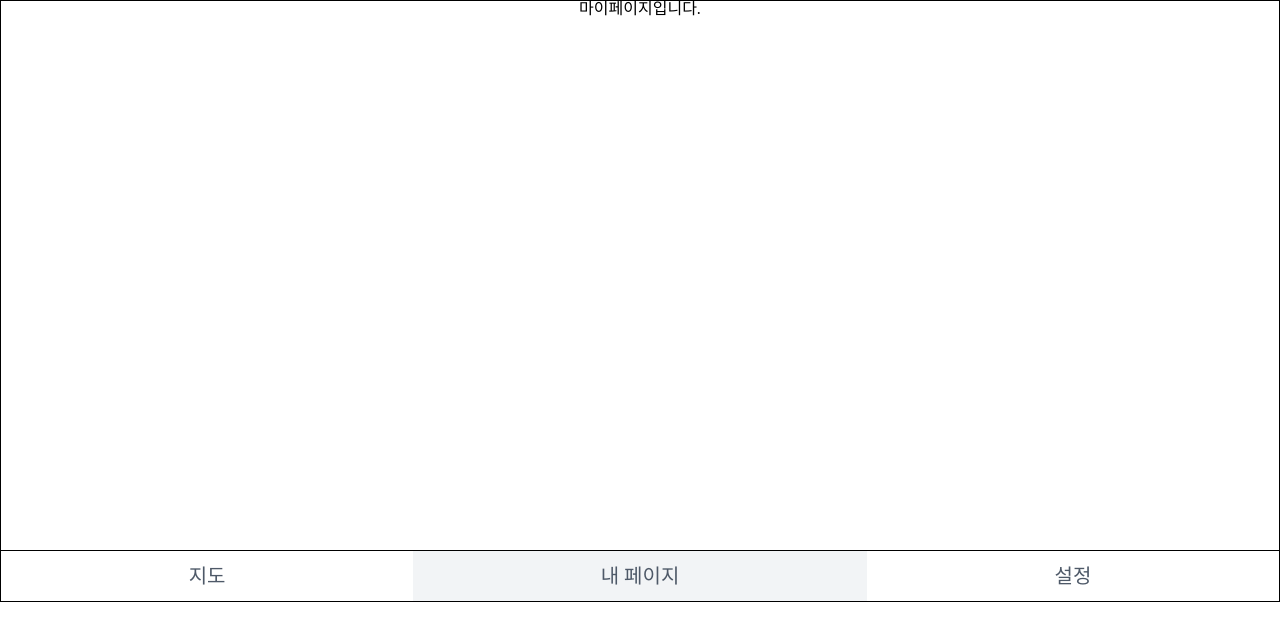
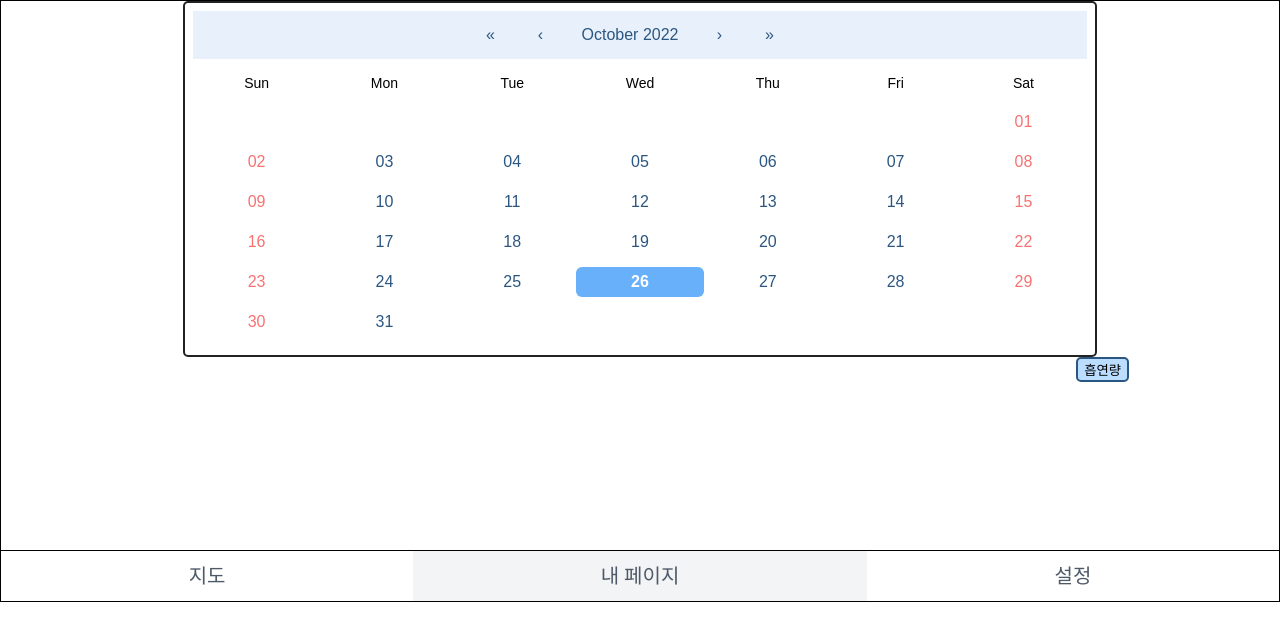
Before and after one commit to making-cloud/Web, a React (Create React App) app in the folder making_cloud/: page /my in a window 1280 px wide. Shown: the top 640 px of the page. Built offline with nearby package versions, Linux system fonts and the light colour scheme; the HTML template or start-up script is replaced by a standard one.

Commit message:
feat: 캘린더 기능 추가 - 기록 추가

```diff
--- /dev/null
+++ b/making_cloud/src/pages/List.js
@@ -0,0 +1,40 @@
+import { css } from "@emotion/css";
+
+function User({ user, onRemove }) {
+    return (
+      <div className={box}>
+        <b>{user.day} ) 흡연량 : {user.text}</b>
+        <button className={del} onClick={() => onRemove(user.id)}>삭제</button>
+      </div>
+    );
+  }
+
+export default function UserList({ users, onRemove }) {
+return (
+    <div>
+    {users.map(user => (
+        <User user={user} key={user.id} onRemove={onRemove} />
+    ))}
+    </div>
+);
+}
+
+const box = css`
+max-width: 60%;
+background-color: #fff;
+border : 1px solid #2b5682;
+border-radius: 5px;
+font-family: Arial, Helvetica, sans-serif;
+line-height: 2em;
+margin : 2px
+`;
+const del = css`
+border : 1px solid #2b5682;
+border-radius: 5px;
+background-color: #bbddff;
+font-family: Arial, Helvetica, sans-serif;
+float: right;
+margin-top: 3.5px;
+margin-left: -10px;
+margin-right: 10px;
+`;
--- a/making_cloud/src/pages/MyPage.js
+++ b/making_cloud/src/pages/MyPage.js
@@ -1,8 +1,189 @@
-import React from "react";
+import React, { useRef, useState } from "react";
 import PageWrapper from "../component/Wrapper/PageWrapper";
+import Calendar from 'react-calendar';
+import moment from 'moment';
+import { css } from "@emotion/css";
+import UserList from "./List";
 
-function MyPage(props) {
-  return <PageWrapper>마이페이지입니다.</PageWrapper>;
+export default function MyPage(props) {
+  const [value, onChange] = useState(new Date()); //현재날짜
+  const [visible, setVisible] = useState(false);  //가리기
+  const [text, setText] = useState("");           //흡연량 입력
+  const [day, setDay] = useState(moment(value).format("YYYY-MM-DD")); //선택날짜
+  const [Daymarks, setDayMarks] = useState([]);   //날짜만 배열
+  const [users, setUsers] = useState([]);         //배열
+
+  const nextId  = useRef(1);
+  const onCreate = () => {                         //배열추가
+    const newI = {
+      id: nextId.current,
+      day: day,
+      text : text
+    };
+    setDayMarks([...Daymarks, day])
+    setUsers([...users,newI]);
+    nextId.current += 1;
+  };
+
+  const onRemove = id => {                         //삭제
+    setUsers(users.filter(user => user.id !== id));
+  };
+
+  return (
+    <PageWrapper>
+      <Calendar
+        onChange={onChange}
+        formatDay={(locale,date) => moment(date).format("DD")}
+        value={value}
+        minDetail="month"
+        maxDetail="month"
+        onClickDay= {(day) => setDay(moment(day).format("YYYY-MM-DD"))}
+        showNeighboringMonth={false}
+        calendarType="US"
+        className={calendar}
+        tileContent={({ date, view }) => {
+          let html = [];
+          if (Daymarks.find((x) => x === moment(date).format("YYYY-MM-DD"))) {
+            html.push(<div className="dot"></div>);
+          }
+          return (
+            <>
+              <div className="flex">
+                {html}
+              </div>
+            </>
+          );
+        }}
+      />
+      <button className={button} onClick={()=>{
+          setVisible(!visible);
+      }}> {visible ? "닫기" : "흡연량"}</button>
+      { visible && (
+        <div>
+        <input value={text}
+              placeholder={"흡연량 : "}
+              className={text}
+              onChange={(e)=>{setText(e.target.value)}} />
+        <button onClick={onCreate}>+</button>
+        <UserList users={users} onRemove={onRemove}/>
+        </div>
+      ) }
+    </PageWrapper>
+  );
 }
 
-export default MyPage;
+const button = css`
+  border : 2px solid #2b5682;
+  border-radius: 5px;
+  background-color: #bbddff;
+  font-family: Arial, Helvetica, sans-serif;
+  float: right;
+  margin-right: 150px;
+`;
+const calendar = css`
+  max-width: 70%;
+  background-color: #fff;
+  border : 2px solid #222;
+  border-radius: 5px;
+  padding: 8px;
+  font-family: Arial, Helvetica, sans-serif;
+  line-height: 3em;
+
+  .dot {
+    height: 2.4px;
+    width: 20px;
+    background-color: #f87171;
+    display: flex;
+    margin: auto;
+  }
+ .react-calendar__navigation{
+  background-color:#e8f1fb;
+ }
+ .react-calendar__navigation button {
+  color: #2b5682;
+  background: none;
+  border: none;
+  border-radius: 4px;
+  font-size: 16px;
+  margin-right: 20px;
+  min-width: 30px;
+ }
+ .react-calendar__navigation button:enabled:hover,
+ .react-calendar__navigation button:enabled:focus {
+  background-color: #fcfcfc;
+ }
+ abbr[title] { /*월화수*/
+  text-decoration: none;
+  font-size: 14px;
+ }
+ .react-calendar__tile {
+  height: 30px;
+  color: #2b5682;
+  background: none;
+  border: 30px;
+  margin-bottom: 10px;
+  border-radius: 6px;
+  font-size: 16px;
+ }
+ .react-calendar__month-view__days__day--weekend {
+  color: #f87171;
+ }
+ .react-calendar__tile:enabled:hover,
+ .react-calendar__tile:enabled:focus { /*마우스*/
+  background: #f8f8fa;
+  color: #68b1fa;
+  border-radius: 6px;
+ }
+ .react-calendar__tile--now {
+  background: #68b1fa33;
+  border-radius: 6px;
+  font-weight: bold;
+  color: #68b1fa;
+ }
+ .react-calendar__tile--now:enabled:hover,
+ .react-calendar__tile--now:enabled:focus { /*오늘날짜에 댈때*/
+  background: #68b1fa33;
+  font-weight: bold;
+  color: #68b1fa;
+ }
+ .react-calendar__tile--hasActive:enabled:hover,
+ .react-calendar__tile--hasActive:enabled:focus {
+  background: #f8f8fa;
+ }
+ .react-calendar__tile--active {
+  background: #68b1fa;
+  border-radius: 6px;
+  font-weight: bold;
+  color: white;
+ }
+
+ .react-calendar__tile--active:enabled:hover,
+ .react-calendar__tile--active:enabled:focus { /*선택*/
+  background: #68b1fa;
+  color: white;
+ }
+ .react-calendar--selectRange .react-calendar__tile--hover {
+  background-color: #f8f8fa;
+ }
+ .react-calendar__tile--range {
+  background: #f8f8fa;
+  color: #68b1fa;
+  border-radius: 0;
+ }
+ .react-calendar__tile--rangeStart {
+  border-top-right-radius: 0;
+  border-bottom-right-radius: 0;
+  border-top-left-radius: 6px;
+  border-bottom-left-radius: 6px;
+  background: #68b1fa;
+  color: white;
+ }
+ .react-calendar__tile--rangeEnd { /*다른 날짜 누르고 다른날짜 누르는동안*/
+  border-top-left-radius: 6px;
+  border-bottom-left-radius: 6px;
+  border-top-right-radius: 6px;
+  border-bottom-right-radius: 6px;
+  background: #68b1fa;
+  color: white;
+ }
+`;
--- a/making_cloud/src/pages/SettingsPage.js
+++ b/making_cloud/src/pages/SettingsPage.js
@@ -1,8 +1,8 @@
 import React from "react";
 import PageWrapper from "../component/Wrapper/PageWrapper";
 
-function SettingsPage(props) {
-  return <PageWrapper>세팅페이지 입니다.</PageWrapper>;
+function MyPage(props) {
+  return <PageWrapper>설정페이지입니다.</PageWrapper>;
 }
 
-export default SettingsPage;
+export default MyPage;
```
Also changed, not shown: 1 other file (tests, documents, lock files or other folders).
